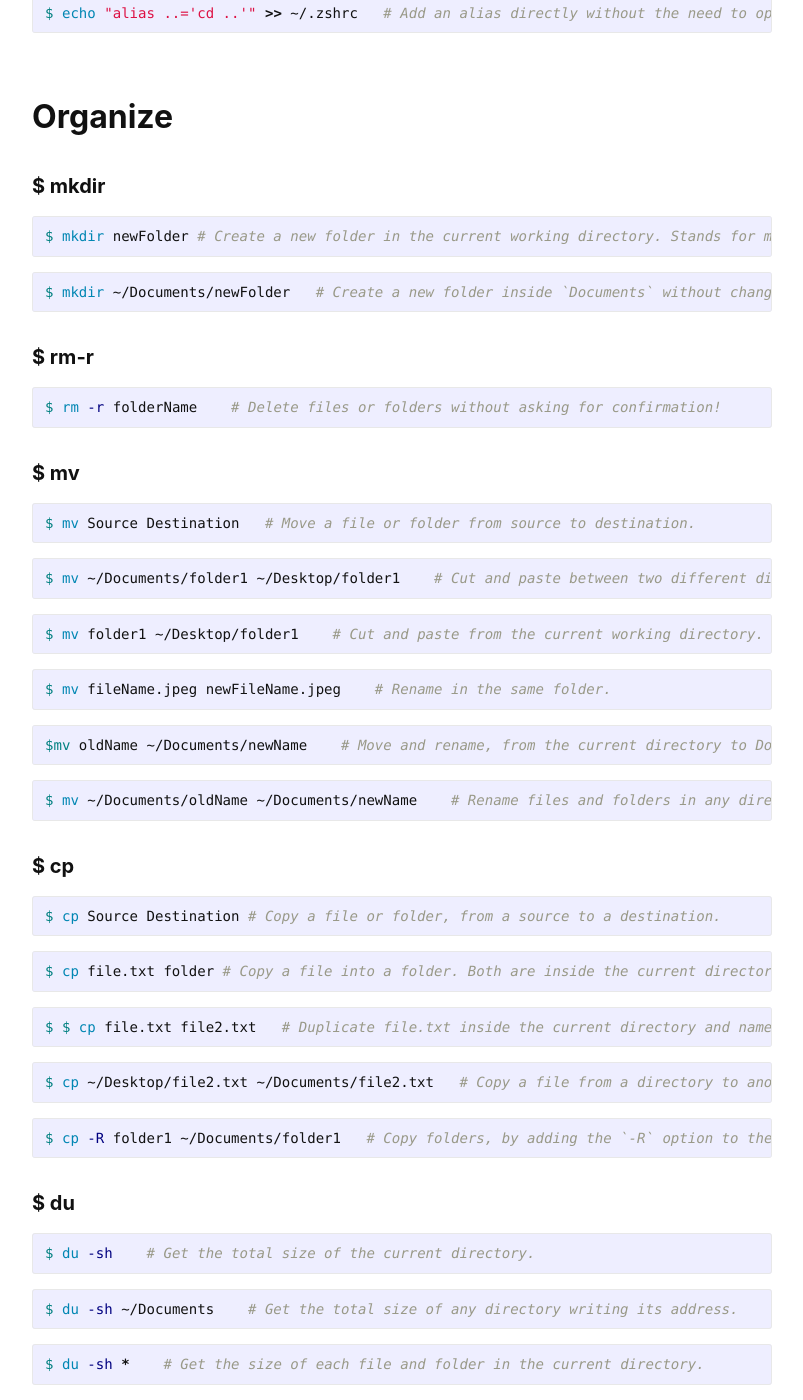
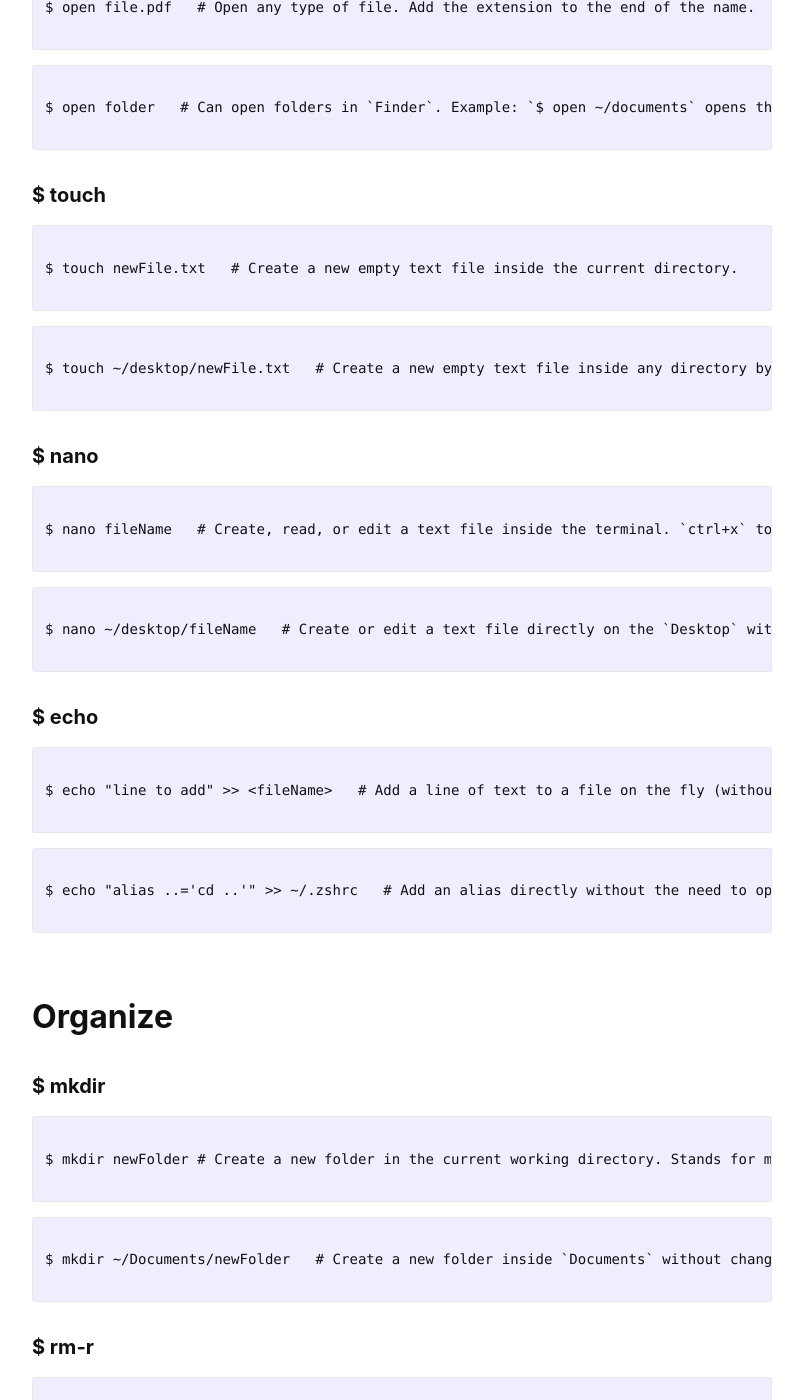
Before and after one commit to mstflotfy/mstflotfy.github.io, a Jekyll site: the page built from _posts/Dev/2021-2-12-command-line-cheat-sheet.md, in a window 1280 px wide and 1400 px high, scrolled down 2231 px. Shown: the whole window, without its empty margins (238-1041 px from the left). Built offline with Jekyll 4.4.1, drawn with Linux system fonts in a browser that asks for light colours; some of the changed text lies outside the part shown.

Commit message:
Markdown code highlight without sytax. A temp solution for IOS scroll issue.

````diff
--- a/_posts/Dev/2021-2-12-command-line-cheat-sheet.md
+++ b/_posts/Dev/2021-2-12-command-line-cheat-sheet.md
@@ -13,220 +13,304 @@ This article is part of [A Step By Step Guide To Start A Blog With Jekyll.](/dev
 
 #### **$ ls**
 
-{% highlight bash %}
+```
+
 $ ls    # list all files and folders inside your current working directory. The current working directory is the folder where your terminal is open.
-{% endhighlight %}
 
-{% highlight bash %}
+```
+
+```
+
 $ ls -a   # Include hidden files in the list.
-{% endhighlight %}
+
+```
 
 #### **$ cd**
 
-{% highlight bash %}
+```
+
 $ cd folderName   # Change the current directory to a folder inside it. Example: `cd documents` changes the directory from `~` to `Documents`.
-{% endhighlight %}
 
-{% highlight bash %}
+```
+
+```
+
 $ cd ..   # Move up one directory. Example: `cd ..` changes the directory from `~/Documents` to `~/`.
-{% endhighlight %}
 
-{% highlight bash %}
+```
+
+```
+
 $ cd ~    # Navigate to the `home` directory. The `~` sign is a shortcut to `/Users/yourUserName/`.
-{% endhighlight %}
 
-{% highlight bash %}
+```
+
+```
+
 $ cd ~/Documents    # Make any folder your current working directory by writing its path from the root `/` directory or from the home `~` directory.  This command will make `Documents` the current working directory.
-{% endhighlight %}
 
-{% highlight bash %}
+```
+
+```
+
 $ cd /    # Make the root folder the current directory.
-{% endhighlight %}
+
+```
 
 #### **$ pwd**
 
-{% highlight bash %}
+```
+
 $ pwd   # Print Working Directory. Know which directory your terminal is open at. Get a path from the root `/` folder down to your current working directory.
-{% endhighlight %}
+
+```
 
 #### **$ clear**
 
-{% highlight bash %}
+```
+
 $ clear    # Clears the terminal screen.
-{% endhighlight %}
+
+```
 
 ## **Command Structure**
 
 #### **$ command -options arguments**
 
-{% highlight bash %}
+```
+
 $ ls -a Documents   # `ls` is the command, `-a` is an option, and `Documents` is the argument.
-{% endhighlight %}
+
+```
 
 
 
 ## **Edit**
 
 #### **$ cat**
-{% highlight bash %}
+```
+
 $ cat file.txt   # Read a text file inside the terminal.
-{% endhighlight %}
+
+```
 
 #### **$ open**
-{% highlight bash %}
+```
+
 $ open file.txt   # Open a file or folder inside the current directory. You can edit the file, save it, then get back to the terminal. Also, opens Folders in `Finder` and any type of file. When opening a file, the extension must be added after the name.
-{% endhighlight %}
 
-{% highlight bash %}
+```
+
+```
+
 $ open file.pdf   # Open any type of file. Add the extension to the end of the name.
-{% endhighlight %}
 
-{% highlight bash %}
+```
+
+```
+
 $ open folder   # Can open folders in `Finder`. Example: `$ open ~/documents` opens the documents folder in `Finder`.
-{% endhighlight %}
+
+```
 
 
 #### **$ touch**
-{% highlight bash %}
+```
+
 $ touch newFile.txt   # Create a new empty text file inside the current directory.
-{% endhighlight %}
 
-{% highlight bash %}
+```
+
+```
+
 $ touch ~/desktop/newFile.txt   # Create a new empty text file inside any directory by adding a path. This command will create a new text file named newFile.txt on the Desktop folder.
-{% endhighlight %}
+
+```
 
 
 #### **$ nano**
-{% highlight bash %}
+```
+
 $ nano fileName   # Create, read, or edit a text file inside the terminal. `ctrl+x` to exit, `Y` to save changes, then confirm the name of the file.
-{% endhighlight %}
 
-{% highlight bash %}
+```
+
+```
+
 $ nano ~/desktop/fileName   # Create or edit a text file directly on the `Desktop` without changing the current working directory to Desktop first.
-{% endhighlight %}
+
+```
 
 #### **$ echo**
-{% highlight bash %}
+```
+
 $ echo "line to add" >> <fileName>   # Add a line of text to a file on the fly (without opening the file)
-{% endhighlight %}
 
-{% highlight bash %}
+```
+
+```
+
 $ echo "alias ..='cd ..'" >> ~/.zshrc   # Add an alias directly without the need to open or navigate.
-{% endhighlight %}
+
+```
 
 
 ## **Organize**
 
 #### **$ mkdir**
-{% highlight bash %}
+```
+
 $ mkdir newFolder # Create a new folder in the current working directory. Stands for make directory.
-{% endhighlight %}
 
-{% highlight bash %}
+```
+
+```
+
 $ mkdir ~/Documents/newFolder   # Create a new folder inside `Documents` without changing the current working directory to `Documents`.
-{% endhighlight %}
+
+```
 
 
 #### **$ rm-r**
-{% highlight bash %}
+```
+
 $ rm -r folderName    # Delete files or folders without asking for confirmation!
-{% endhighlight %}
+
+```
 
 
 #### **$ mv**
-{% highlight bash %}
+```
+
 $ mv Source Destination   # Move a file or folder from source to destination.
-{% endhighlight %}
 
-{% highlight bash %}
+```
+
+```
+
 $ mv ~/Documents/folder1 ~/Desktop/folder1    # Cut and paste between two different directories. Move the folder `folder1` from Docouments to Desktop.
-{% endhighlight %}
+
+```
 
 
-{% highlight bash %}
+```
+
 $ mv folder1 ~/Desktop/folder1    # Cut and paste from the current working directory. Move the folder `folder1` from the current working directory to the Desktop.
-{% endhighlight %}
+
+```
 
 
-{% highlight bash %}
+```
+
 $ mv fileName.jpeg newFileName.jpeg    # Rename in the same folder.
-{% endhighlight %}
+
+```
 
 
-{% highlight bash %}
+```
+
 $mv oldName ~/Documents/newName    # Move and rename, from the current directory to Documents.
-{% endhighlight %}
+
+```
 
 
-{% highlight bash %}
+```
+
 $ mv ~/Documents/oldName ~/Documents/newName    # Rename files and folders in any directory. Rename a folder in Documents.
-{% endhighlight %}
+
+```
 
 
 #### **$ cp**
-{% highlight bash %}
+```
+
 $ cp Source Destination # Copy a file or folder, from a source to a destination.
-{% endhighlight %}
 
-{% highlight bash %}
+```
+
+```
+
 $ cp file.txt folder # Copy a file into a folder. Both are inside the current directory.
-{% endhighlight %}
+
+```
 
 
-{% highlight bash %}
+```
+
 $ $ cp file.txt file2.txt   # Duplicate file.txt inside the current directory and name the duplicate `file2.txt`.
-{% endhighlight %}
 
-{% highlight bash %}
+```
+
+```
+
 $ cp ~/Desktop/file2.txt ~/Documents/file2.txt   # Copy a file from a directory to another without changing the current directory. file2.txt will be copied from Desktop to Documents.
-{% endhighlight %}
+
+```
 
 
-{% highlight bash %}
+```
+
 $ cp -R folder1 ~/Documents/folder1   # Copy folders, by adding the `-R` option to the `cp` command. The `cp` command works on files by default. To make it work on folders, add the `-R` option.
-{% endhighlight %}
+
+```
 
 #### **$ du**
 
-{% highlight bash %}
+```
+
 $ du -sh    # Get the total size of the current directory.
-{% endhighlight %}
 
-{% highlight bash %}
+```
+
+```
+
 $ du -sh ~/Documents    # Get the total size of any directory writing its address.
-{% endhighlight %}
 
-{% highlight bash %}
+```
+
+```
+
 $ du -sh *    # Get the size of each file and folder in the current directory.
-{% endhighlight %}
 
-{% highlight bash %}
+```
+
+```
+
 $ du -sh ~/documents/*    # Get the size of each file and folder in any direcotry.
-{% endhighlight %}
+
+```
 
 
 ## **Be More Efficient**
 
 #### **Wildcards**
-{% highlight bash %}
+```
+
 $ cd  ~/Doc*    # Use wildcards to be lazy and avoid writing long names. This command will change the current directory to the `Documents` folder. Could also just press tab for autocompletion.
-{% endhighlight %}
 
-{% highlight bash %}
+```
+
+```
+
 $ ls *.pdf    # Use wildcards creatively with other commands to do more. This command will only list pdf files inside our current directory.
-{% endhighlight %}
+
+```
 
 
 
 #### **Aliases**
 
-{% highlight bash %}
+```
+
 $ alias name='command'    # Shortcuts to write a shorter version to a command.
-{% endhighlight %}
 
-{% highlight bash %}
+```
+
+```
+
 $ alias ..='cd ..'    # Make an alias `..` as a shortcut to `cd ..`
-{% endhighlight %}
+
+```
 
 To make an alias permenant add it to one of those text files:<br>
 `~/.bash_profile` <br>
@@ -242,23 +326,29 @@ To make an alias permenant add it to one of those text files:<br>
 
 #### **A minimal look**
 
-{% highlight bash %}
+```
+
 ps1='$ '    # Remove everything before the `$` sign by adding this line to the `.zshrc`, or `.bash_profile` files.
-{% endhighlight %}
+
+```
 
 
 #### **Dealing with spaces**
 
-{% highlight bash %}
+```
+
 $ touch 'new file.txt'    # Wrap the name of a file or folder in '' if they have spaces in their names.
-{% endhighlight %}
+
+```
 
 
 #### **$ man**
 
-{% highlight bash %}
+```
+
 $ man du    # Use the `man` command on any command to open the manual and read more about how it works.
-{% endhighlight %}
+
+```
 
 
 #### **alt + click**
````
Also changed, not shown: _posts/Dev/2021-2-9-command-line-tutorial-for-the-very-beginner.md (+120 -60 lines), _posts/Dev/2021-3-30-git-cheat-sheet.md (+130 -66 lines), _posts/Dev/2021-3-9-git-gitHub-very-beginner.md (+34 -34 lines).
